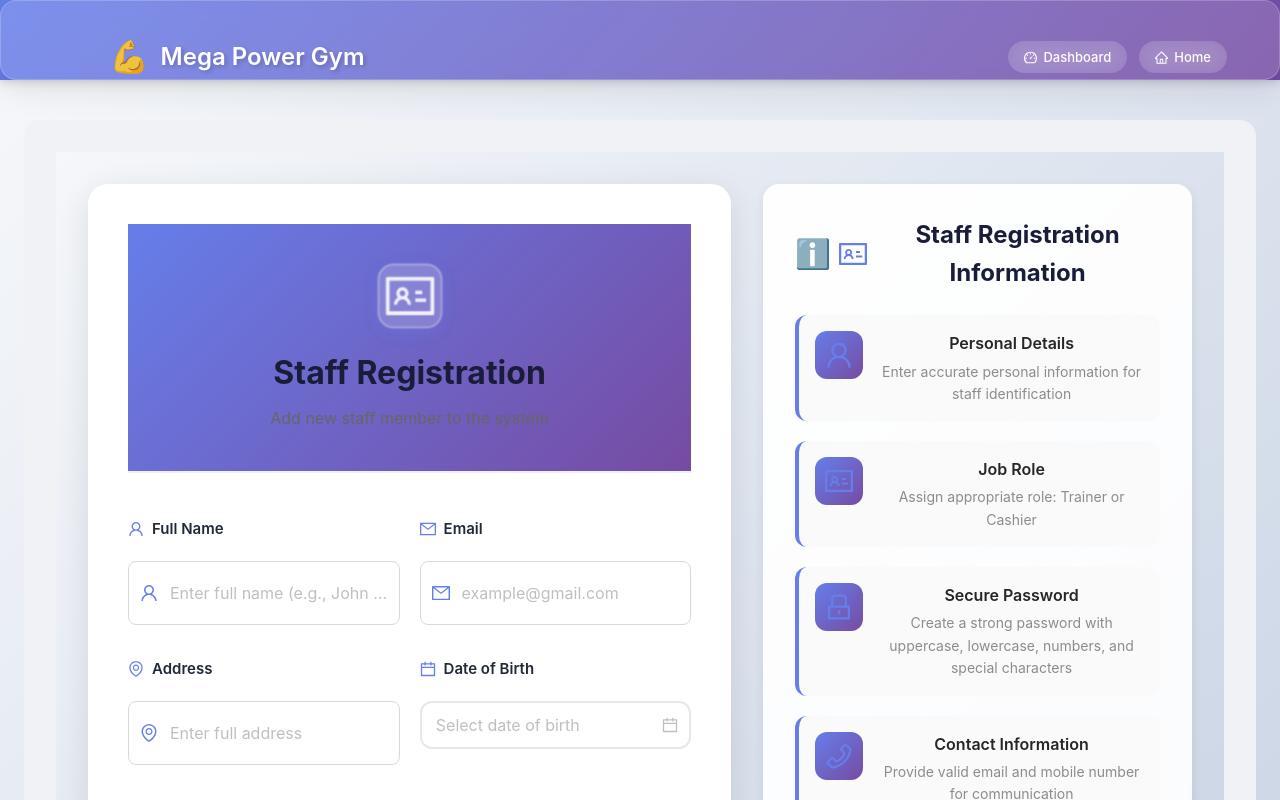
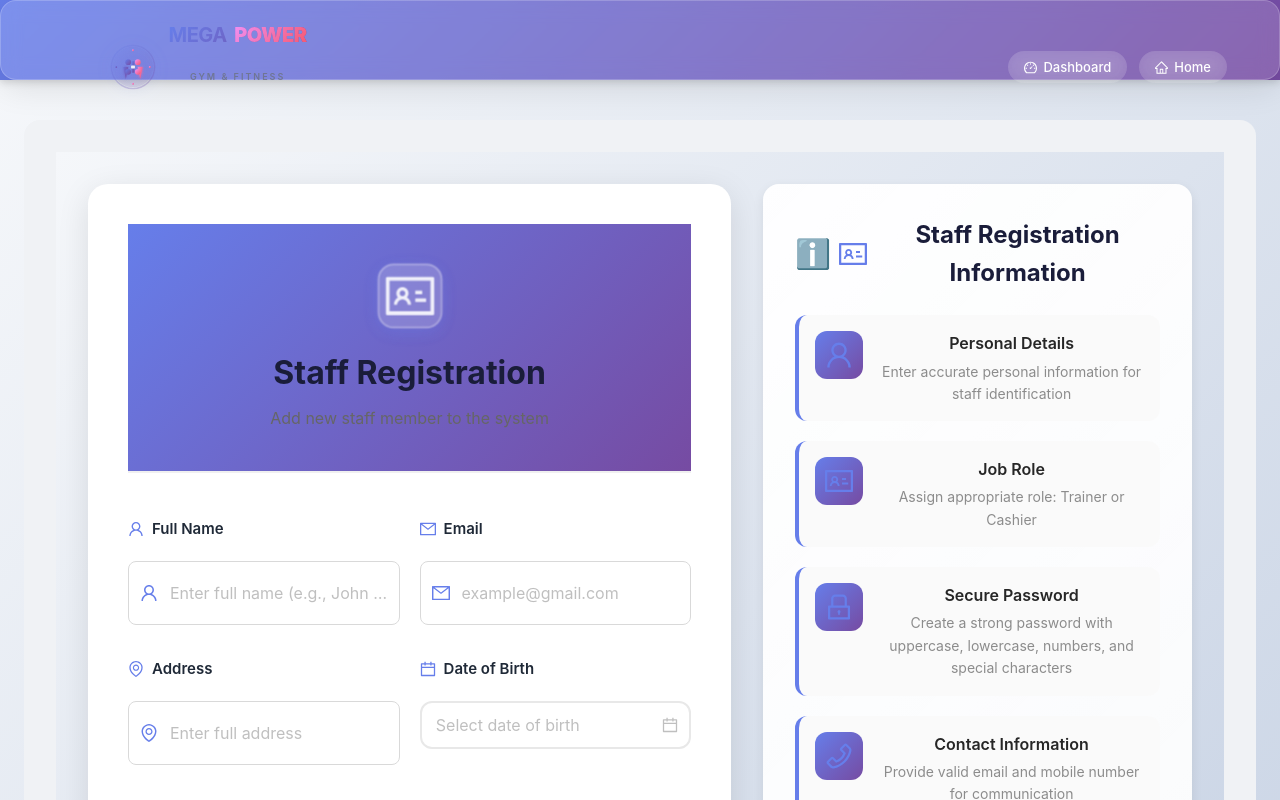
Before and after one commit to VihiThejan/Gym-Managemnt, a React (Create React App) app in the folder megapower-react-app/: page /staff in a window 1280 px wide. Shown: the top 800 px of the page. Built offline with nearby package versions, Linux system fonts and the light colour scheme.

Commit message:
ui ux issues modified

```diff
--- a/megapower-react-app/src/Dashboard.jsx
+++ b/megapower-react-app/src/Dashboard.jsx
@@ -18,6 +18,7 @@ import {
 } from '@ant-design/icons';
 import { useNavigate } from 'react-router-dom';
 import axios from 'axios';
+import Logo from './components/Logo';
 import './Dashboard.css';
 
 const { Sider, Content } = Layout;
@@ -171,8 +172,7 @@ export const Dashboard = () => {
         }}
       >
         <div className="sidebar-logo">
-          <div className="logo-icon">💪</div>
-          <Title level={4} className="logo-text">Mega Power</Title>
+          <Logo size="small" showText={true} variant="white" />
         </div>
 
         <Menu
--- a/megapower-react-app/src/MemberTable.jsx
+++ b/megapower-react-app/src/MemberTable.jsx
@@ -202,7 +202,9 @@ export const MemberTable = () => {
       <div className="member-table-container">
         <div className="table-header">
           <div className="header-left">
-            <UserOutlined className="header-icon" />
+            <div className="header-icon-card">
+              <UserOutlined className="header-icon" />
+            </div>
             <h1 className="table-title">Members Management</h1>
           </div>
 
--- a/megapower-react-app/src/components/Layout/MainLayout.jsx
+++ b/megapower-react-app/src/components/Layout/MainLayout.jsx
@@ -16,6 +16,7 @@ import {
   MessageOutlined,
   LogoutOutlined
 } from '@ant-design/icons';
+import Logo from '../Logo';
 import './MainLayout.css';
 
 const { Header, Content, Footer, Sider } = Layout;
@@ -102,8 +103,7 @@ const MainLayout = ({ children, showNavigation = true, showSidebar = false }) =>
           }}
         >
           <div className="sidebar-logo">
-            <div className="logo-icon">💪</div>
-            <Title level={4} className="logo-text">Mega Power</Title>
+            <Logo size="small" showText={true} variant="white" />
           </div>
 
           <Menu
@@ -135,10 +135,11 @@ const MainLayout = ({ children, showNavigation = true, showSidebar = false }) =>
       <Layout style={{ marginLeft: showSidebar ? 260 : 0, transition: 'margin-left 0.2s' }}>
         <Header className="modern-header">
           <div className="header-content">
-            <div className="logo-section" onClick={() => navigate('/')}>
-              <div className="logo-icon">💪</div>
-              <Title level={3} className="brand-name">Mega Power Gym</Title>
-            </div>
+            {!showSidebar && (
+              <div className="logo-section" onClick={() => navigate('/')}>
+                <Logo size="medium" showText={true} variant="color" />
+              </div>
+            )}
 
             {showNavigation && !showSidebar && (
               <nav className="header-nav">
@@ -176,7 +177,7 @@ const MainLayout = ({ children, showNavigation = true, showSidebar = false }) =>
           <Footer className="modern-footer">
             <div className="footer-content">
               <div className="footer-section">
-                <Title level={5} className="footer-title">Mega Power Gym</Title>
+                <Logo size="small" showText={true} variant="color" />
                 <p className="footer-text">Transform your body, transform your life</p>
               </div>
 
--- /dev/null
+++ b/megapower-react-app/src/components/Logo.css
@@ -0,0 +1,219 @@
+/* Modern Logo Styles */
+.mega-power-logo {
+  display: flex;
+  align-items: center;
+  gap: 12px;
+  user-select: none;
+}
+
+.mega-power-logo.small {
+  gap: 8px;
+}
+
+.mega-power-logo.large {
+  gap: 16px;
+}
+
+/* SVG Logo Animation */
+.logo-svg {
+  transition: transform 0.3s ease;
+  filter: drop-shadow(0 2px 8px rgba(102, 126, 234, 0.3));
+}
+
+.mega-power-logo:hover .logo-svg {
+  transform: scale(1.05) rotate(2deg);
+  filter: drop-shadow(0 4px 16px rgba(102, 126, 234, 0.5));
+}
+
+/* Text Container */
+.logo-text-container {
+  display: flex;
+  flex-direction: column;
+  gap: 2px;
+}
+
+/* Main Logo Text */
+.logo-text {
+  font-family: 'Inter', -apple-system, BlinkMacSystemFont, 'Segoe UI', sans-serif;
+  font-weight: 800;
+  letter-spacing: -0.5px;
+  line-height: 1;
+  background: linear-gradient(135deg, #667eea 0%, #764ba2 100%);
+  -webkit-background-clip: text;
+  -webkit-text-fill-color: transparent;
+  background-clip: text;
+  text-transform: uppercase;
+}
+
+.logo-text-highlight {
+  background: linear-gradient(135deg, #f093fb 0%, #f5576c 100%);
+  -webkit-background-clip: text;
+  -webkit-text-fill-color: transparent;
+  background-clip: text;
+  font-weight: 900;
+  margin-left: 4px;
+}
+
+/* Tagline */
+.logo-tagline {
+  font-size: 9px;
+  font-weight: 600;
+  letter-spacing: 2px;
+  color: #6b7280;
+  text-transform: uppercase;
+  opacity: 0.8;
+  margin-top: -2px;
+}
+
+/* Size Variants */
+.mega-power-logo.small .logo-tagline {
+  font-size: 7px;
+  letter-spacing: 1px;
+}
+
+.mega-power-logo.large .logo-tagline {
+  font-size: 11px;
+  letter-spacing: 3px;
+}
+
+/* Color Variants */
+.mega-power-logo.white .logo-text {
+  background: linear-gradient(135deg, #ffffff 0%, #f0f0f0 100%);
+  -webkit-background-clip: text;
+  -webkit-text-fill-color: transparent;
+  background-clip: text;
+}
+
+.mega-power-logo.white .logo-text-highlight {
+  background: linear-gradient(135deg, #ffd700 0%, #ff6b6b 100%);
+  -webkit-background-clip: text;
+  -webkit-text-fill-color: transparent;
+  background-clip: text;
+}
+
+.mega-power-logo.white .logo-tagline {
+  color: rgba(255, 255, 255, 0.8);
+}
+
+/* Dark Variant */
+.mega-power-logo.dark .logo-text {
+  background: linear-gradient(135deg, #1a1a2e 0%, #16213e 100%);
+  -webkit-background-clip: text;
+  -webkit-text-fill-color: transparent;
+  background-clip: text;
+}
+
+.mega-power-logo.dark .logo-text-highlight {
+  background: linear-gradient(135deg, #667eea 0%, #764ba2 100%);
+  -webkit-background-clip: text;
+  -webkit-text-fill-color: transparent;
+  background-clip: text;
+}
+
+/* Animations */
+@keyframes pulse {
+  0%, 100% {
+    opacity: 1;
+  }
+  50% {
+    opacity: 0.8;
+  }
+}
+
+.mega-power-logo:hover .logo-svg circle,
+.mega-power-logo:hover .logo-svg path {
+  animation: pulse 2s ease-in-out infinite;
+}
+
+/* Responsive */
+@media (max-width: 768px) {
+  .mega-power-logo {
+    gap: 8px;
+  }
+
+  .logo-tagline {
+    font-size: 8px;
+    letter-spacing: 1.5px;
+  }
+}
+
+/* Icon Only Mode */
+.mega-power-logo.icon-only {
+  gap: 0;
+}
+
+.mega-power-logo.icon-only .logo-text-container {
+  display: none;
+}
+
+/* Sidebar Specific Styles */
+.sidebar-logo .mega-power-logo {
+  padding: 12px 0;
+}
+
+.sidebar-logo .logo-svg {
+  filter: drop-shadow(0 2px 8px rgba(255, 255, 255, 0.2));
+}
+
+/* Header Specific Styles */
+.logo-section .mega-power-logo {
+  cursor: pointer;
+  transition: all 0.3s ease;
+}
+
+.logo-section .mega-power-logo:hover {
+  transform: translateY(-2px);
+}
+
+/* Loading Animation */
+@keyframes spin {
+  from {
+    transform: rotate(0deg);
+  }
+  to {
+    transform: rotate(360deg);
+  }
+}
+
+.mega-power-logo.loading .logo-svg {
+  animation: spin 2s linear infinite;
+}
+
+/* Glass Morphism Effect */
+.mega-power-logo.glass {
+  background: rgba(255, 255, 255, 0.1);
+  backdrop-filter: blur(10px);
+  padding: 12px 20px;
+  border-radius: 16px;
+  border: 1px solid rgba(255, 255, 255, 0.2);
+  box-shadow: 0 8px 32px rgba(0, 0, 0, 0.1);
+}
+
+/* Glow Effect */
+.mega-power-logo.glow .logo-svg {
+  filter: drop-shadow(0 0 20px rgba(102, 126, 234, 0.6))
+          drop-shadow(0 0 40px rgba(118, 75, 162, 0.4));
+}
+
+/* Accessibility */
+@media (prefers-reduced-motion: reduce) {
+  .logo-svg,
+  .mega-power-logo:hover .logo-svg {
+    transition: none;
+    animation: none;
+    transform: none;
+  }
+}
+
+/* High Contrast Mode */
+@media (prefers-contrast: high) {
+  .logo-text,
+  .logo-text-highlight {
+    -webkit-text-fill-color: currentColor;
+    background: none;
+  }
+
+  .logo-tagline {
+    opacity: 1;
+  }
+}
--- /dev/null
+++ b/megapower-react-app/src/components/Logo.jsx
@@ -0,0 +1,118 @@
+import React from 'react';
+import './Logo.css';
+
+const Logo = ({ size = 'medium', showText = true, variant = 'color' }) => {
+  const sizes = {
+    small: { icon: 32, text: 14 },
+    medium: { icon: 48, text: 20 },
+    large: { icon: 64, text: 24 }
+  };
+
+  const currentSize = sizes[size];
+
+  return (
+    <div className={`mega-power-logo ${size} ${variant}`}>
+      {/* Modern Geometric Logo Icon */}
+      <svg
+        className="logo-svg"
+        width={currentSize.icon}
+        height={currentSize.icon}
+        viewBox="0 0 100 100"
+        fill="none"
+        xmlns="http://www.w3.org/2000/svg"
+      >
+        {/* Background Circle with Gradient */}
+        <defs>
+          <linearGradient id="logoGradient" x1="0%" y1="0%" x2="100%" y2="100%">
+            <stop offset="0%" stopColor="#667eea" />
+            <stop offset="100%" stopColor="#764ba2" />
+          </linearGradient>
+          <linearGradient id="accentGradient" x1="0%" y1="0%" x2="100%" y2="100%">
+            <stop offset="0%" stopColor="#f093fb" />
+            <stop offset="100%" stopColor="#f5576c" />
+          </linearGradient>
+
+          {/* Glow Effect */}
+          <filter id="glow">
+            <feGaussianBlur stdDeviation="3" result="coloredBlur"/>
+            <feMerge>
+              <feMergeNode in="coloredBlur"/>
+              <feMergeNode in="SourceGraphic"/>
+            </feMerge>
+          </filter>
+        </defs>
+
+        {/* Outer Ring */}
+        <circle
+          cx="50"
+          cy="50"
+          r="45"
+          stroke="url(#logoGradient)"
+          strokeWidth="3"
+          fill="none"
+          opacity="0.3"
+        />
+
+        {/* Inner Circle Background */}
+        <circle
+          cx="50"
+          cy="50"
+          r="42"
+          fill="url(#logoGradient)"
+          opacity="0.15"
+        />
+
+        {/* Stylized "M" and "P" - Modern Geometric Design */}
+        {/* Left Lightning Bolt - "M" */}
+        <path
+          d="M 30 25 L 35 50 L 30 50 L 35 75 L 40 50 L 35 50 Z"
+          fill="url(#logoGradient)"
+          filter="url(#glow)"
+        />
+
+        {/* Right Lightning Bolt - "P" */}
+        <path
+          d="M 60 25 L 65 50 L 60 50 L 65 75 L 70 50 L 65 50 Z"
+          fill="url(#accentGradient)"
+          filter="url(#glow)"
+        />
+
+        {/* Central Power Symbol */}
+        <g transform="translate(50, 50)">
+          {/* Dumbbell Shape */}
+          <rect x="-3" y="-12" width="6" height="24" fill="url(#logoGradient)" rx="1"/>
+
+          {/* Left Weight Plate */}
+          <circle cx="-10" cy="-10" r="6" fill="url(#logoGradient)"/>
+          <circle cx="-10" cy="10" r="6" fill="url(#logoGradient)"/>
+
+          {/* Right Weight Plate */}
+          <circle cx="10" cy="-10" r="6" fill="url(#accentGradient)"/>
+          <circle cx="10" cy="10" r="6" fill="url(#accentGradient)"/>
+
+          {/* Center Grip */}
+          <rect x="-4" y="-3" width="8" height="6" fill="#fff" opacity="0.9" rx="1"/>
+        </g>
+
+        {/* Accent Dots */}
+        <circle cx="50" cy="15" r="2" fill="url(#accentGradient)"/>
+        <circle cx="85" cy="50" r="2" fill="url(#accentGradient)"/>
+        <circle cx="50" cy="85" r="2" fill="url(#accentGradient)"/>
+        <circle cx="15" cy="50" r="2" fill="url(#logoGradient)"/>
+      </svg>
+
+      {/* Text */}
+      {showText && (
+        <div className="logo-text-container">
+          <span className="logo-text" style={{ fontSize: `${currentSize.text}px` }}>
+            MEGA
+            <span className="logo-text-highlight"> POWER</span>
+          </span>
+          <span className="logo-tagline">GYM & FITNESS</span>
+        </div>
+      )}
+    </div>
+  );
+};
+
+export default Logo;
```
Also changed, not shown: megapower-react-app/src/Dashboard.css (+14 -14 lines), megapower-react-app/src/EditMember.css (+79 -86 lines), megapower-react-app/src/EditMember.jsx (+13 -38 lines), megapower-react-app/src/MemberTable.css (+18 -4 lines), megapower-react-app/src/components/Layout/MainLayout.css (+13 -13 lines).
